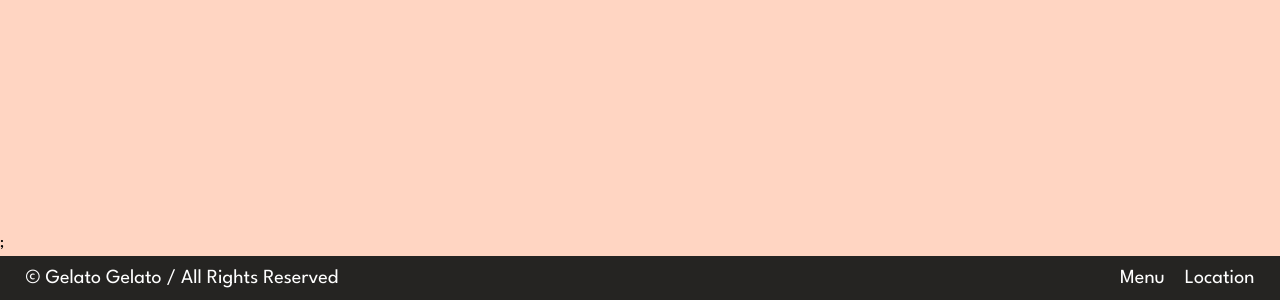
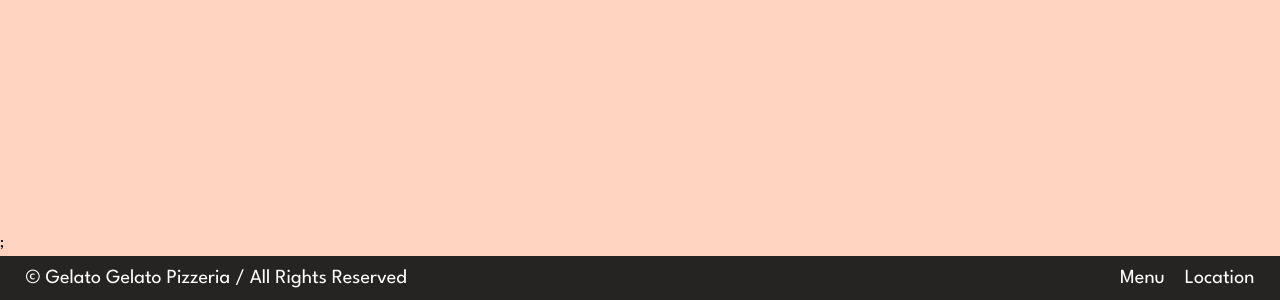
Before and after one commit to TrendiStack/ggp-next13, a Next.js app: page /menu in a window 1280 px wide. Shown: the part 2648-2948 px from the top of the page. Built offline with nearby package versions, Linux system fonts and the light colour scheme.

Commit message:
-Added pizzeria to footer

```diff
--- a/app/components/Footer.jsx
+++ b/app/components/Footer.jsx
@@ -14,7 +14,7 @@ const Footer = () => {
       ${pathname === '/' ? '' : 'max-md:mt-32'}
       flex flex-col md:flex-row max-md:flex-col-reverse justify-between items-center gap-1 md:gap-0 w-full py-2 text-white text-xl 2xl:text-lg px-[5%] lg:px-[2%]`}
     >
-      <p>© Gelato Gelato / All Rights Reserved</p>
+      <p>© Gelato Gelato Pizzeria / All Rights Reserved</p>
 
       <MenuFooter />
     </footer>
```
